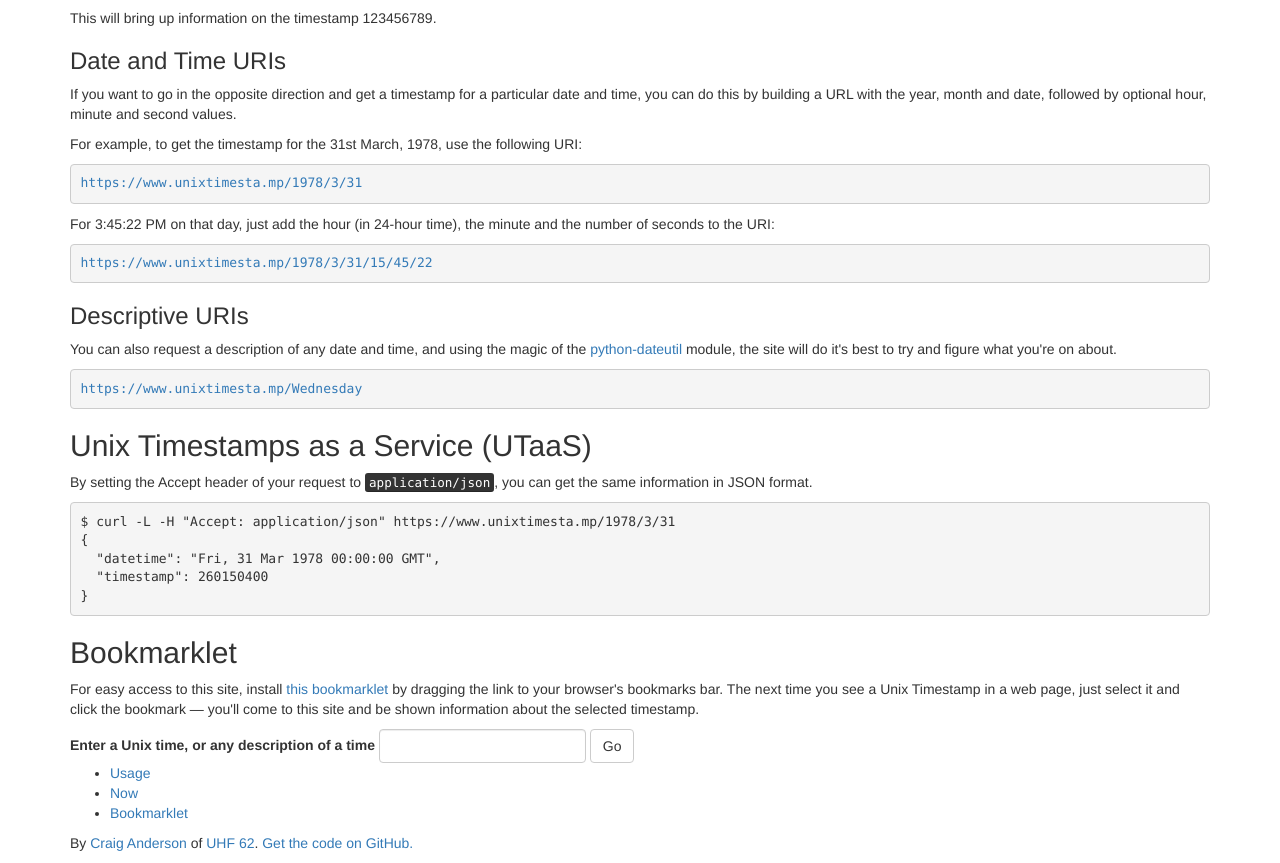
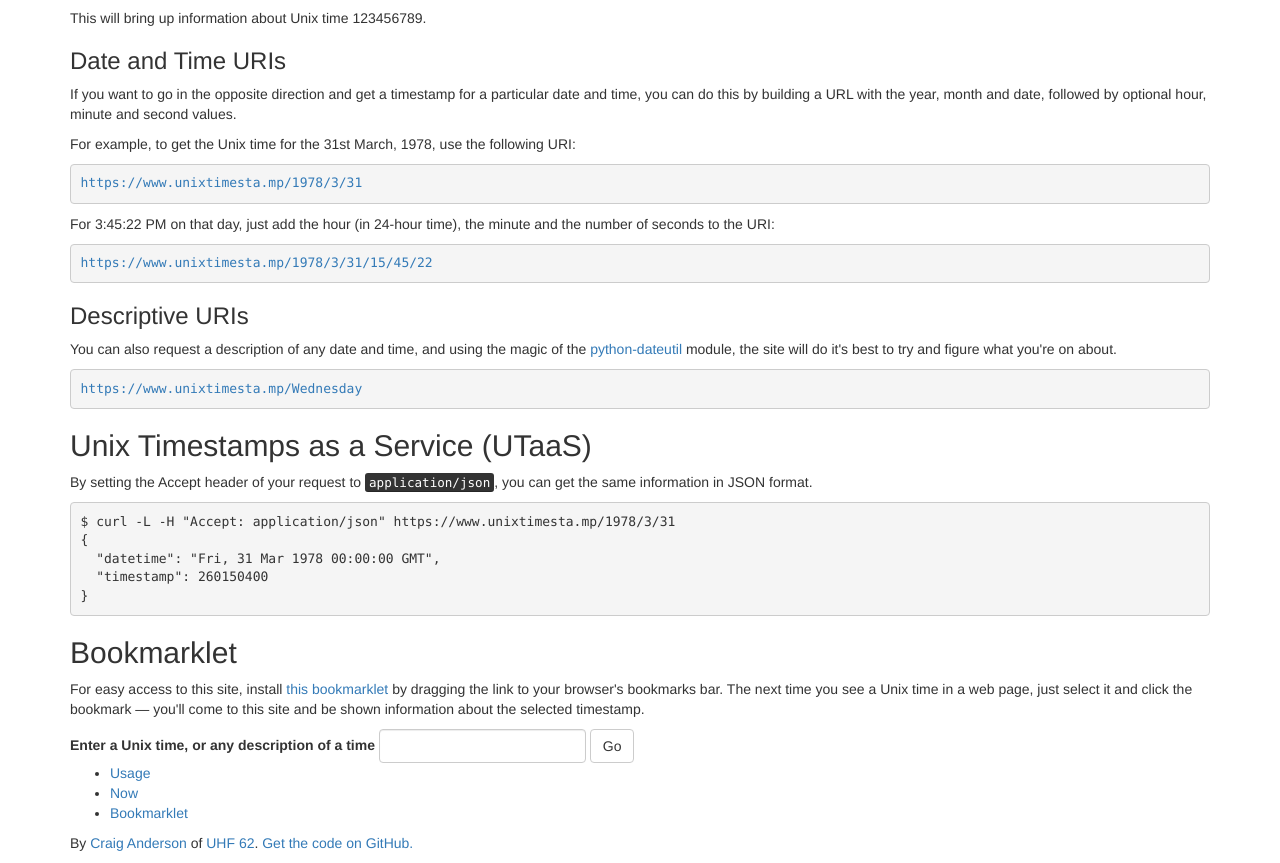
Before and after one commit to craiga/unixtimesta.mp, a Flask app: page /usage in a window 1280 px wide. Shown: the part 301-1164 px from the top of the page. Run offline with Flask 2, Linux system fonts and the light colour scheme; parts of the project's set-up code (start-up, migrations or seed data) failed here and were passed over; some libraries are stand-ins or nearby versions.

Commit message:
Update usage.html

```diff
--- a/unixtimestamp/templates/usage.html
+++ b/unixtimestamp/templates/usage.html
@@ -6,17 +6,17 @@
 <p>This is this site's <em>raison d'être</em>&mdash;to give easy access to
     timestamp translations directly from a browser's address bar.</p>
 <h3>Timestamp URIs</h3>
-<p>The easiest way to get information on a particular timestamp is to enter
+<p>The easiest way to get information on a particular Unix time is to enter
     it directly into your browser's address bar, like so:</p>
-<pre><a href="/123456789" title="Link to example Unix Timestamp">https://www.unixtimesta.mp/123456789</a></pre>
-<p>This will bring up information on the timestamp 123456789.</p>
+<pre><a href="/123456789" title="Link to example Unix time">https://www.unixtimesta.mp/123456789</a></pre>
+<p>This will bring up information about Unix time 123456789.</p>
 <h3>Date and Time URIs</h3>
 <p>If you want to go in the opposite direction and get a timestamp for a
     particular date and time, you can do this by building a URL with the year,
     month and date, followed by optional hour, minute and second values.</p>
-<p>For example, to get the timestamp for the 31st March, 1978, use the
+<p>For example, to get the Unix time for the 31st March, 1978, use the
     following URI:</p>
-<pre><a href="/1978/3/31" title="Example link to a Unix Timestamp for a specific date and time">https://www.unixtimesta.mp/1978/3/31</a></pre>
+<pre><a href="/1978/3/31" title="Example link to a Unix time for a specific date and time">https://www.unixtimesta.mp/1978/3/31</a></pre>
 <p>For 3:45:22 PM on that day, just add the hour (in 24-hour time), the
     minute and the number of seconds to the URI:</p>
 <pre><a href="/1978/3/31/15/45/22" title="Example link to a Unix Timestamp for a specific date and time">https://www.unixtimesta.mp/1978/3/31/15/45/22</a></pre>
@@ -26,7 +26,7 @@
     <a href="http://labix.org/python-dateutil">python-dateutil</a>
     module, the site will do it's best to try and figure what you're on
     about.</p>
-<pre><a href="/Wednesday" title="Example link to a Unix Timestamp for a description of a date and time" style="text-decoration: none;">https://www.unixtimesta.mp/Wednesday</a></pre>
+<pre><a href="/Wednesday" title="Example link to a Unix time for a description of a date and time" style="text-decoration: none;">https://www.unixtimesta.mp/Wednesday</a></pre>
 <h2>Unix Timestamps as a Service (UTaaS)</h2>
 <p>By setting the Accept header of your request to <kbd>application/json</kbd>,
     you can get the same information in JSON format.</p>
@@ -39,7 +39,7 @@
 <p>For easy access to this site, install
     <a href="javascript:var%20s=null;if(window.getSelection)s=window.getSelection();else%20if(document.getSelection)s=document.getSelection();else%20if(document.selection)s=document.selection.createRange().text;url=%27https://www.unixtimesta.mp/%27;if(s)url+=encodeURIComponent(s);document.location.href=url;">this bookmarklet</a>
     by dragging the link to your browser's bookmarks bar. The next time you
-    see a Unix Timestamp in a web page, just select it and click the bookmark
+    see a Unix time in a web page, just select it and click the bookmark
     &mdash; you'll come to this site and be shown information about the
     selected timestamp.</p>
 {% endblock %}
```
